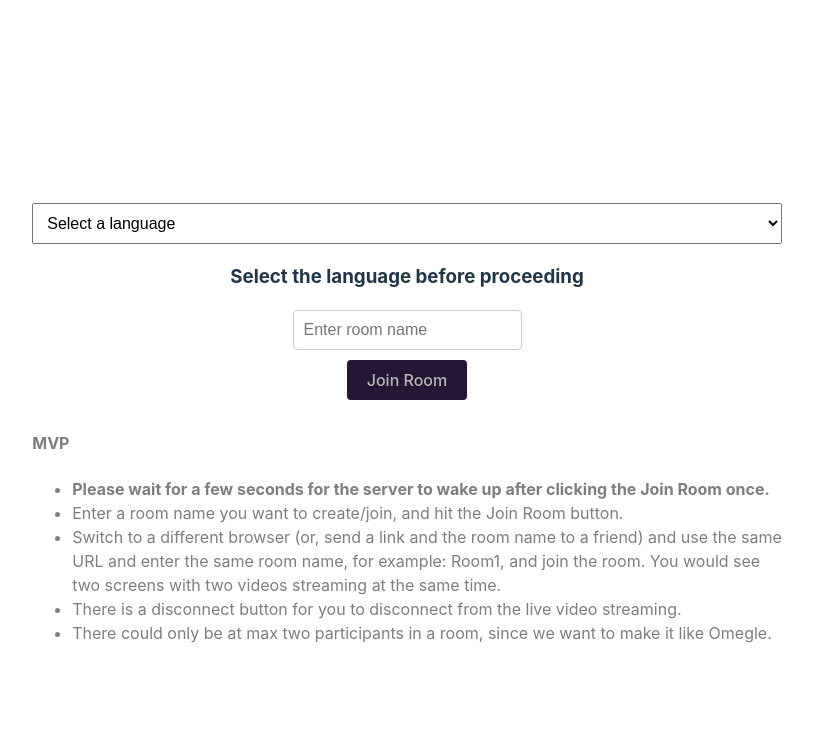
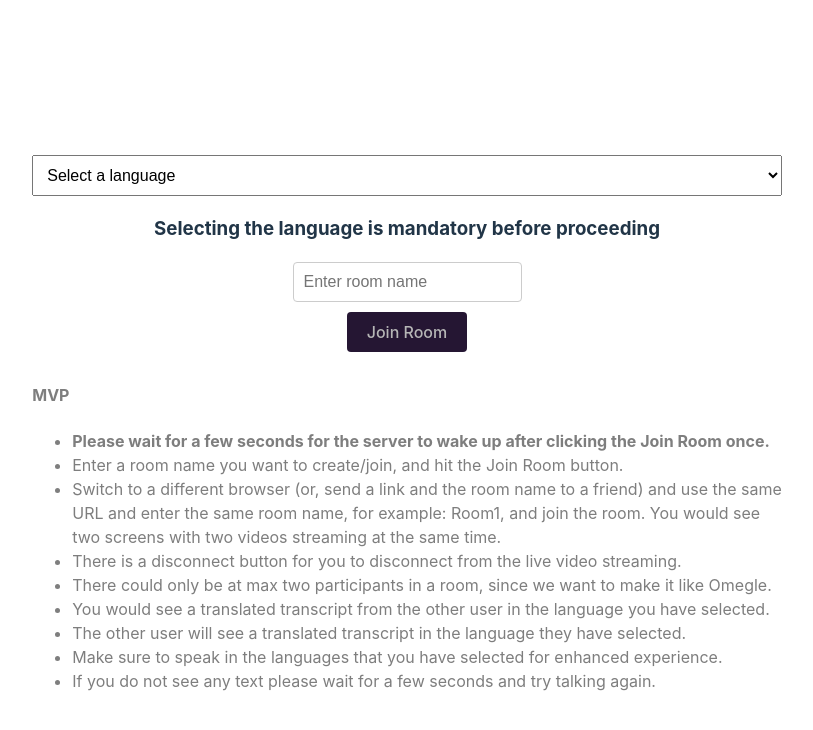
Before and after one commit to jayr1867/language_omegle, a React (Vite) app: page / in a window 1280 px wide. Shown: the top 730 px of the page, without its empty margins (233-1046 px from the left). Built offline with nearby package versions, Linux system fonts and the light colour scheme.

Commit message:
Final Commit - Parth

```diff
--- a/src/App.jsx
+++ b/src/App.jsx
@@ -313,7 +313,7 @@ function App() {
               <option key={index} value={lang['BCP-47']}>{lang.Name}</option>
             ))}
           </select>
-          <h3>Select the language before proceeding</h3>
+          <h3>Selecting the language is mandatory before proceeding</h3>
           <input
             type="text"
             placeholder="Enter room name"
@@ -330,6 +330,10 @@ function App() {
                 for example: Room1, and join the room. You would see <br></br>two screens with two videos streaming at the same time.</li>
               <li>There is a disconnect button for you to disconnect from the live video streaming.</li>
               <li>There could only be at max two participants in a room, since we want to make it like Omegle.</li>
+              <li>You would see a translated transcript from the other user in the language you have selected. </li>
+              <li>The other user will see a translated transcript in the language they have selected. </li>
+              <li>Make sure to speak in the languages that you have selected for enhanced experience. </li>
+              <li>If you do not see any text please wait for a few seconds and try talking again. </li>
             </ul>
           </div>
         </form>
@@ -342,7 +346,7 @@ function App() {
             </button>
           </div>
           <div className="received-audio-text">
-            <h3>Received Audio Text:</h3>
+            <h3>Translated Transcript:</h3>
             <p>{receivedAudioText}</p>
             </div>
         </div>
```
